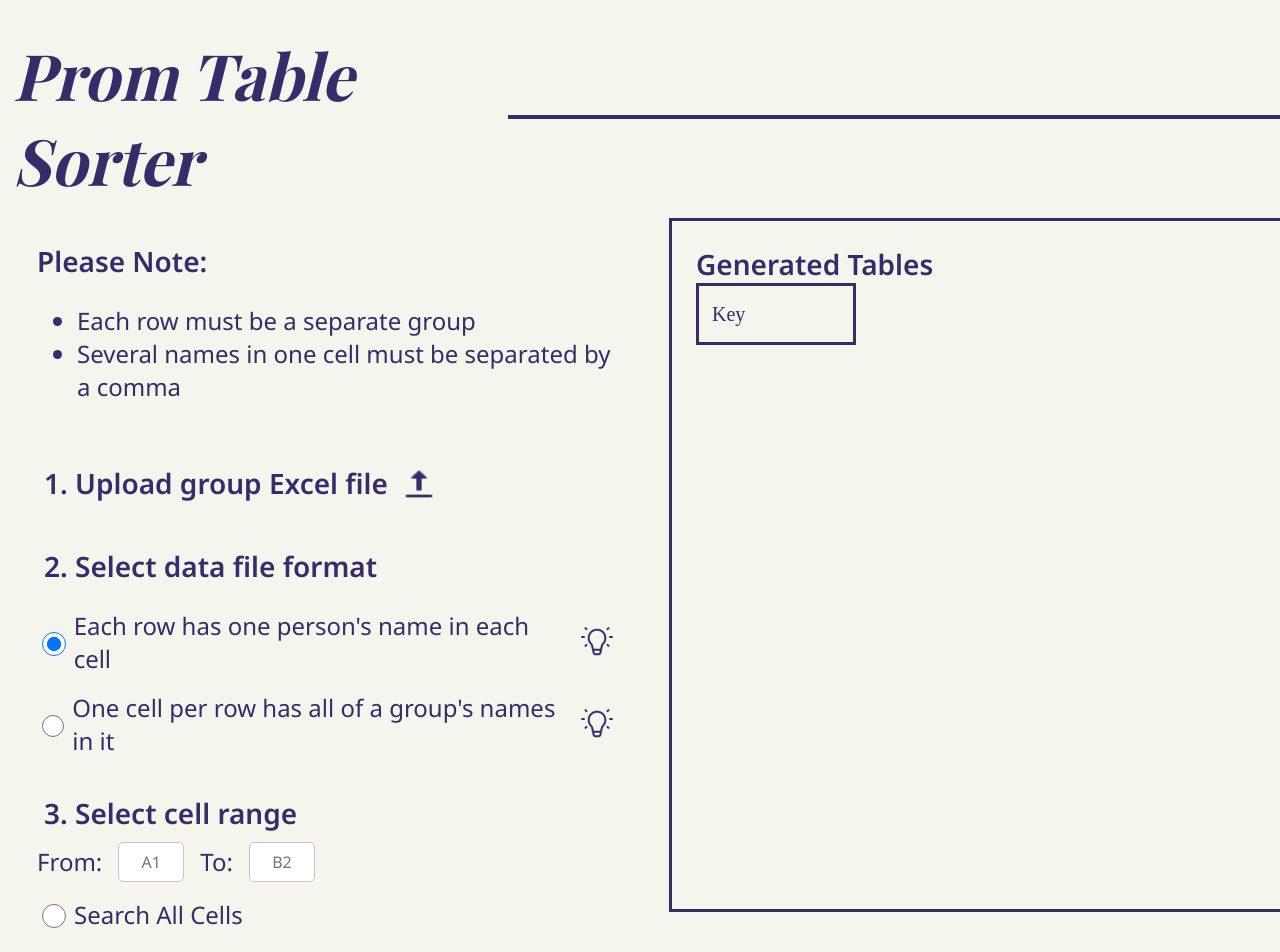
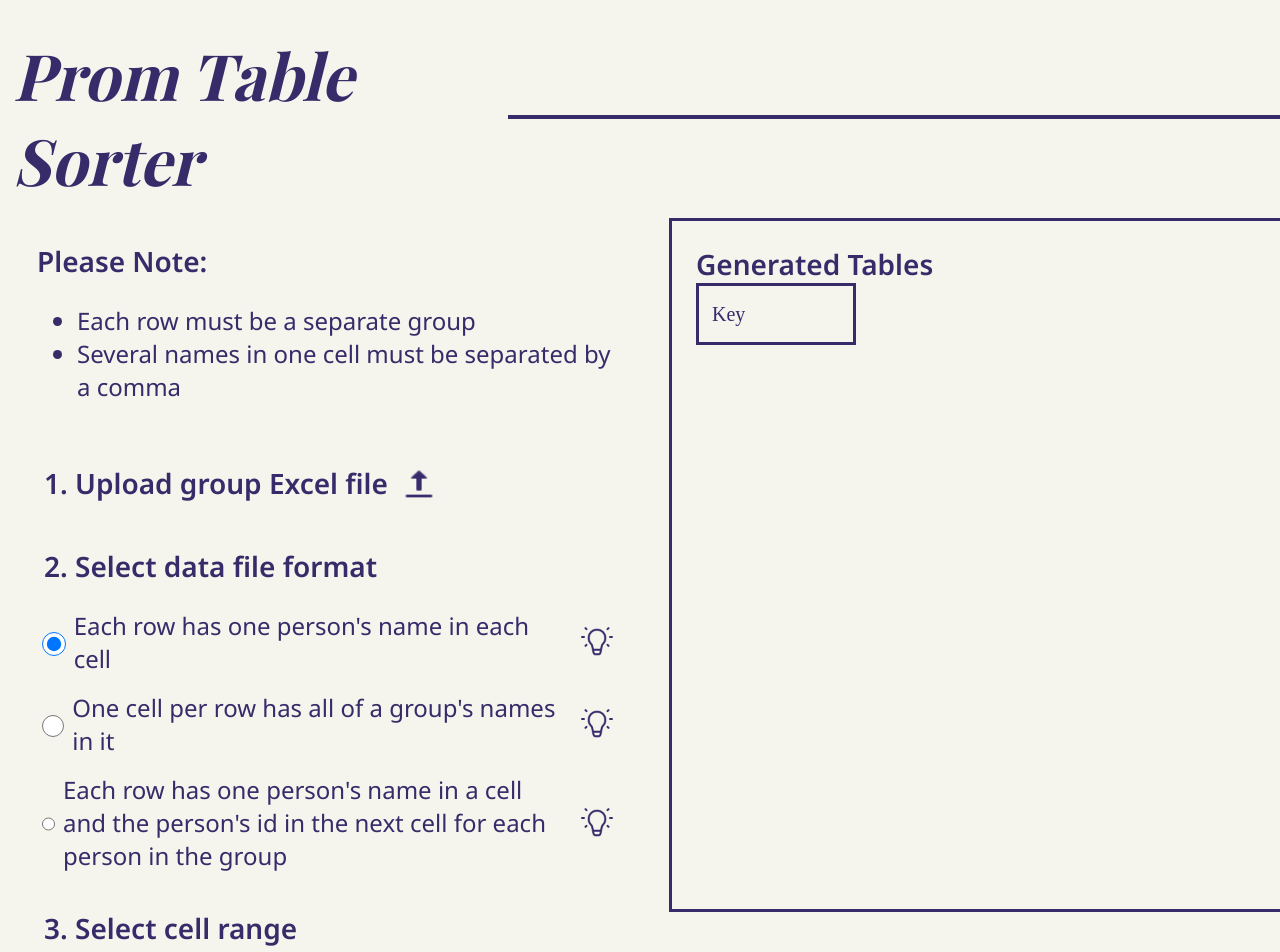
Before and after one commit to sitechtimes/prom-table-sorter, a Vue app in the folder vue/: page / in a window 1280 px wide. Shown: the top 952 px of the page. Built offline with nearby package versions, Linux system fonts and the light colour scheme; a web font is replaced by a local one.

Commit message:
patching for new form format

```diff
--- a/vue/src/App.vue
+++ b/vue/src/App.vue
@@ -15,6 +15,7 @@ const searchAllCells = ref(false)
 let showKey = ref(false)
 let showExample1 = ref(false)
 let showExample2 = ref(false)
+let showExample3 = ref(false)
 
 function calcCellRange(inputCellRange) {
   const errorMsg = 'Invalid Cell Coordinates Inputted'
@@ -90,14 +91,23 @@ function calcCellRange(inputCellRange) {
   }
 }
 
-function processRawStr(rawStr, targetArr, valuesCommaSeperated) {
+function processRawStr(rawStr, targetArr, dataFormat) {
   if (rawStr != null) {
-    if (valuesCommaSeperated == true)
+    if (dataFormat == 'single-cell-comma-seperated')
       rawStr.split(',').forEach((e) => {
         const processedStr = e.trim()
         if (processedStr.length > 0) targetArr.push(processedStr)
       })
-    else {
+    else if (dataFormat == 'rows-columns-with-id') {
+      const processedStr = rawStr.trim()
+      if (processedStr.length > 0) {
+        if (Number.isInteger(processedStr)) {
+          targetArr[targetArr.length - 1]['id'] = Number(processedStr)
+        } else if (processedStr != 'Yes' && processedStr != 'No') {
+          targetArr.push({ name: processedStr })
+        }
+      }
+    } else {
       const processedStr = rawStr.trim()
       if (processedStr.length > 0) targetArr.push(processedStr)
     }
@@ -110,12 +120,11 @@ async function getGroups() {
   await importWorkbook.xlsx.load(uploadedFile)
   const groupWorksheet = importWorkbook.worksheets[0]
   let allGroups = []
-  const isCommaSeperated = dataFormat.value == 'single-cell-comma-seperated'
   if (searchAllCells.value == true) {
     groupWorksheet.eachRow((row) => {
       let individualGroup = []
       row.eachCell((cell) => {
-        processRawStr(cell.value, individualGroup, isCommaSeperated)
+        processRawStr(cell.value, individualGroup, dataFormat.value)
       })
       allGroups.push(individualGroup)
     })
@@ -134,7 +143,7 @@ async function getGroups() {
         columnIndex++
       ) {
         const cell = row.getCell(columnIndex)
-        processRawStr(cell.value, individualGroup, isCommaSeperated)
+        processRawStr(cell.value, individualGroup, dataFormat.value)
       }
       allGroups.push(individualGroup)
     }
@@ -204,7 +213,7 @@ function toggleKey() {
         <div v-if="showExample1" class="ex example1">
           <img
             src="/public/rows-columns-info.png"
-            alt="Example image of several names in one cell separated by a comma for reference"
+            alt="Example image of several names in one cell each, filling multiple rows and cells per row"
           />
           <img
             @click="showExample1 = !showExample1"
@@ -220,6 +229,18 @@ function toggleKey() {
           />
           <img
             @click="showExample2 = !showExample2"
+            class="closeIcon"
+            src="/public/close.png"
+            alt="x to close webpage"
+          />
+        </div>
+        <div v-if="showExample3" class="ex example3">
+          <img
+            src="/public/placeholder.png"
+            alt="Example image of several names and IDs in one cell each, filling multiple rows and cells per row"
+          />
+          <img
+            @click="showExample3 = !showExample3"
             class="closeIcon"
             src="/public/close.png"
             alt="x to close webpage"
@@ -279,6 +300,21 @@ function toggleKey() {
               <img class="example" @click="showExample2 = !showExample2" src="/icons/hint.png" />
             </div>
             <!-- End of dataFormatContainer 2 div -->
+            <div class="dataFormatContainer">
+              <input
+                v-model="dataFormat"
+                class="checkbox"
+                type="radio"
+                id="rows-columns-with-id"
+                value="rows-columns-with-id"
+              />
+              <label class="containerCheck" for="rows-columns-with-id"
+                >Each row has one person's name in a cell and the person's id in the next cell for
+                each person in the group
+              </label>
+              <img class="example" @click="showExample3 = !showExample3" src="/icons/hint.png" />
+            </div>
+            <!-- End of dataFormatContainer 3 div -->
           </div>
           <!-- End of dataFormat div -->
           <div for="cell-range">
```
Also changed, not shown: vue/public/placeholder.png (added).
